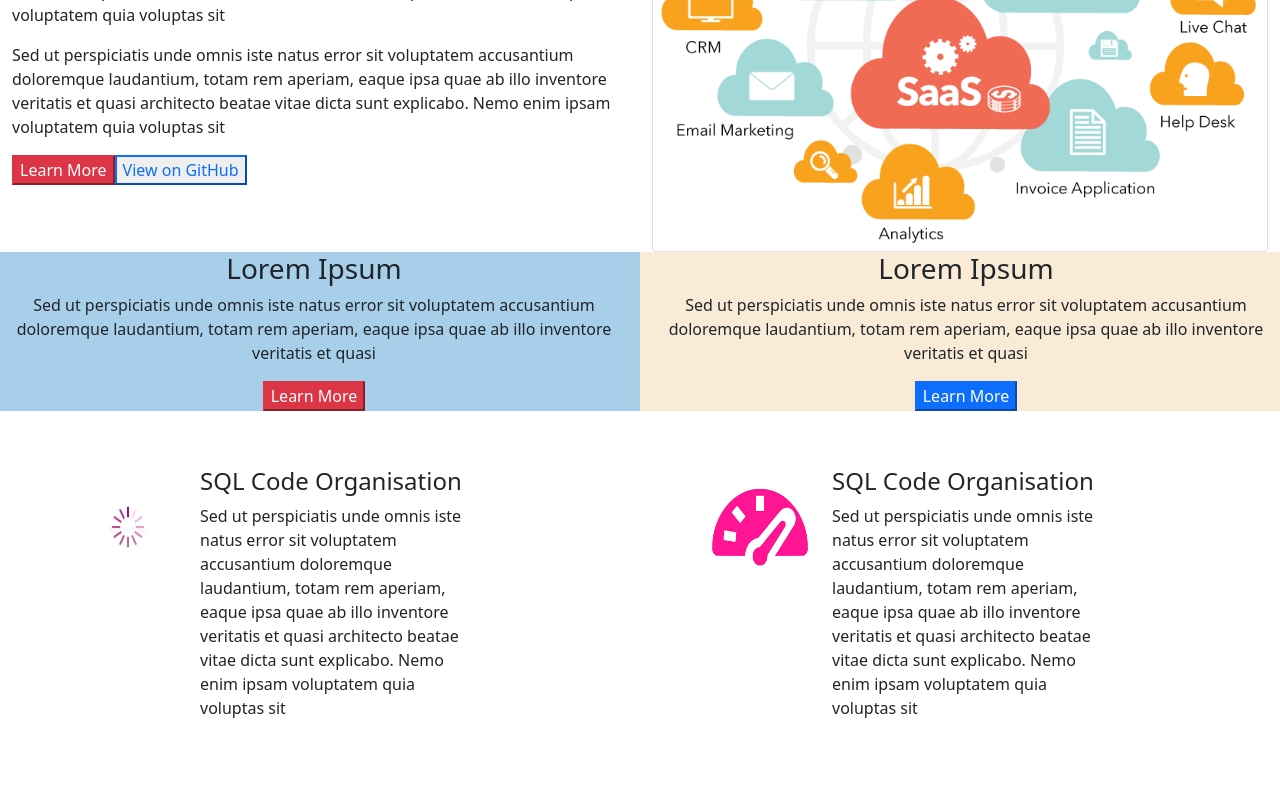
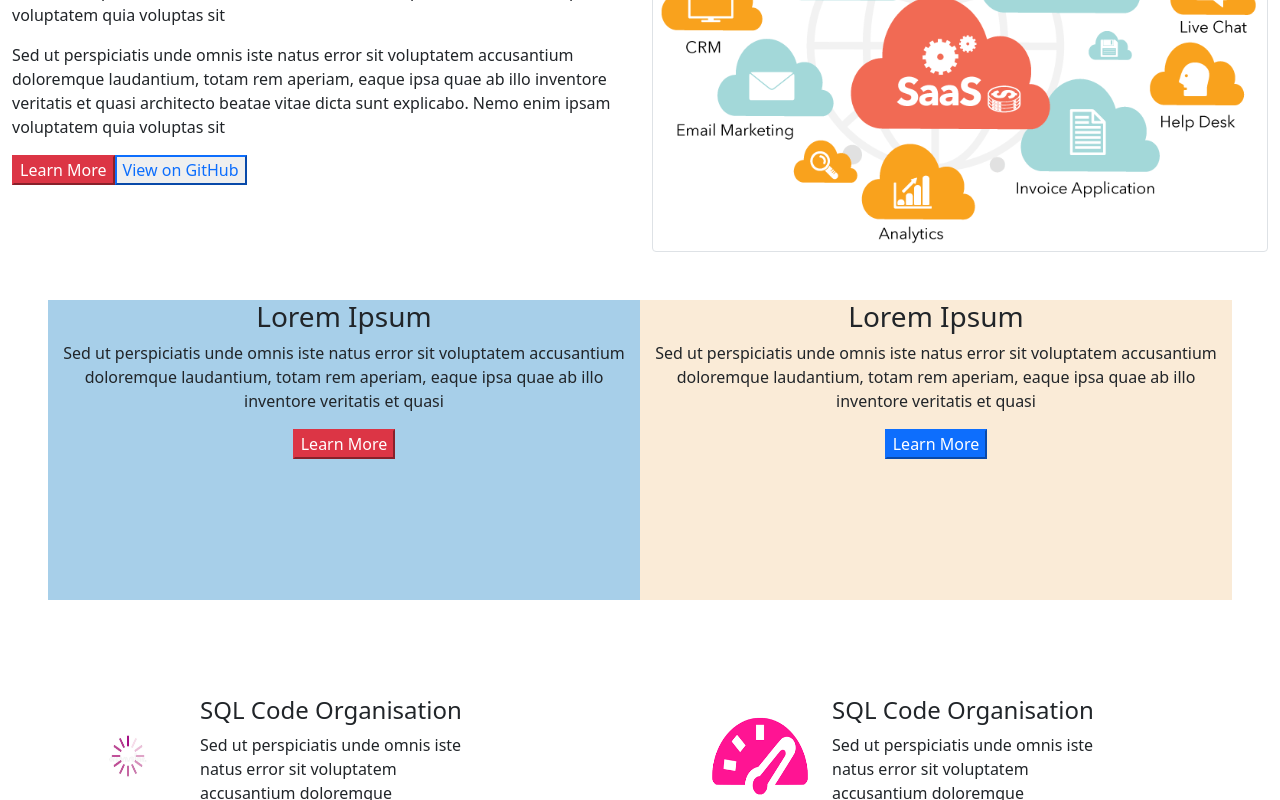
Before and after one commit to Sonray/code-bank-lux, a React (Create React App) app: page / in a window 1280 px wide. Shown: the part 583-1383 px from the top of the page. Built offline with nearby package versions, Linux system fonts and the light colour scheme.

Commit message:
increased the height of lorem div and its margin

```diff
--- a/src/css/styles.css
+++ b/src/css/styles.css
@@ -14,3 +14,6 @@
 .sizebtn{
     width: 200px;
 }
+.height{
+    height: 300px
+}
--- a/src/lorem.js
+++ b/src/lorem.js
@@ -2,8 +2,8 @@ import React from 'react'
 
 export default function lorem() {
     return (
-        <div class="row">
-            <div class="col-md-6 blue">
+        <div class="row m-5">
+            <div class="col-md-6 blue height">
                 <h3 class='d-flex justify-content-center'>
                     Lorem Ipsum
                 </h3>
@@ -15,8 +15,8 @@ export default function lorem() {
                 <div class='d-flex justify-content-center'>
                     <button class="btn-danger ">Learn More</button>
                 </div>
-                </div>
-            <div class="col-md-6 pink">
+            </div>
+            <div class="col-md-6 pink height">
                 <h3 class='d-flex justify-content-center'>
                     Lorem Ipsum
                 </h3>
```
